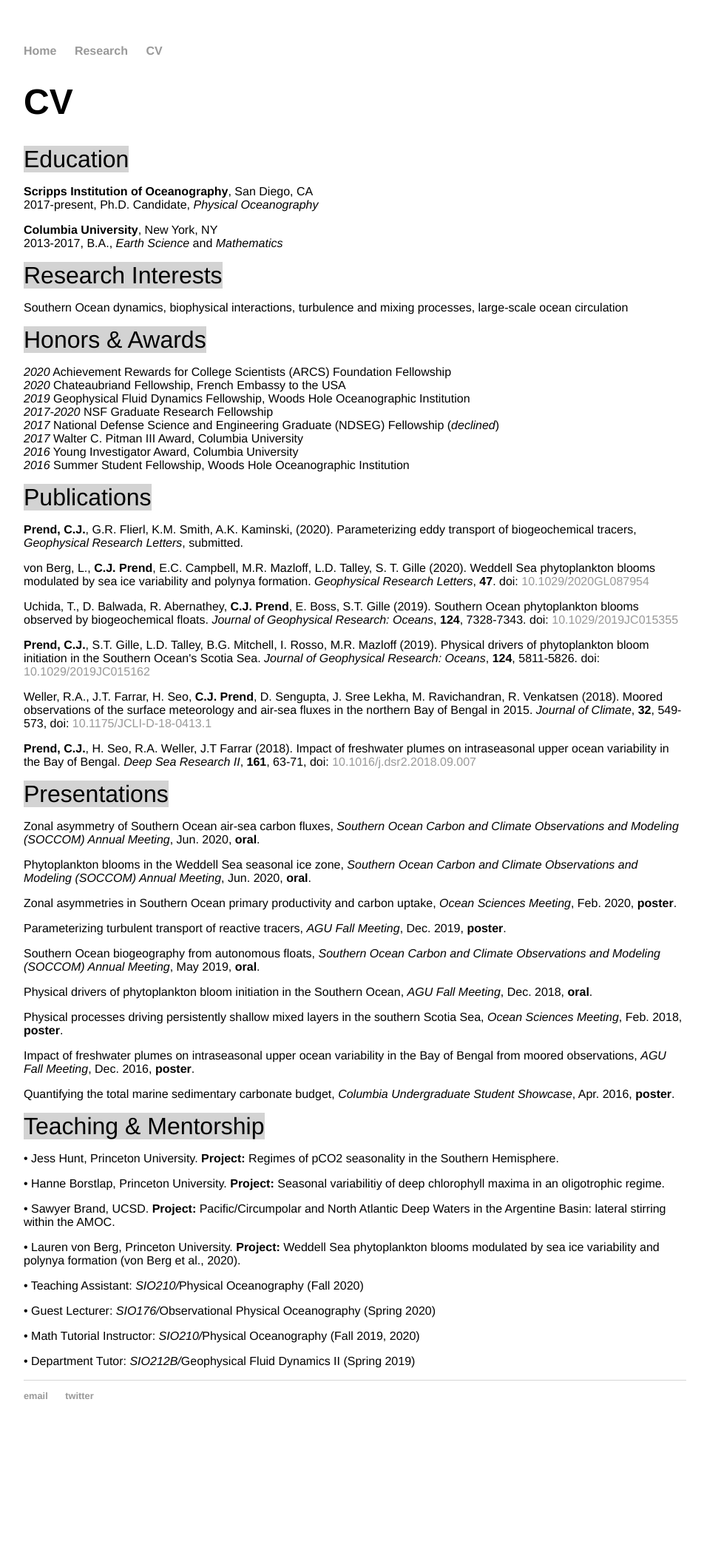
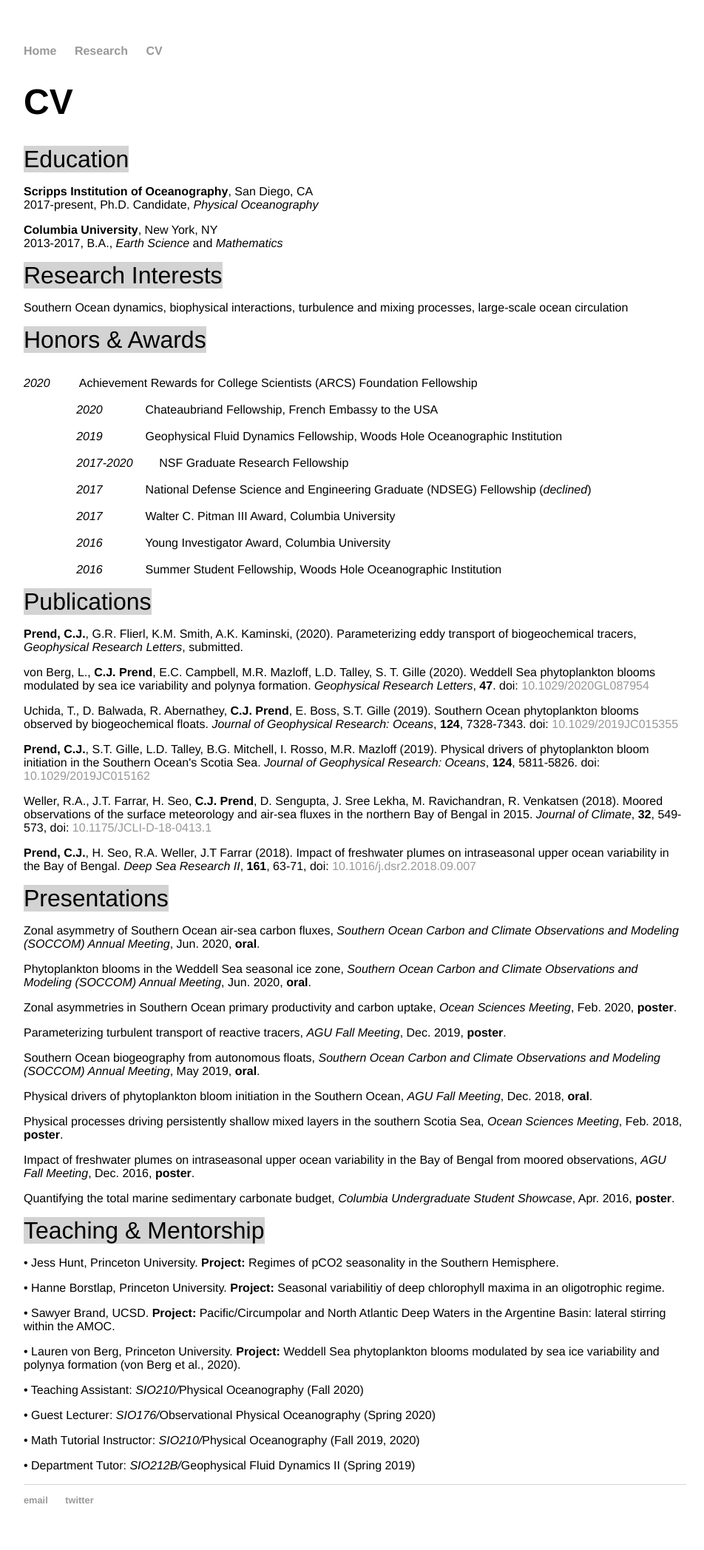
Before and after one commit to cprend/cprend.github.io, a Jekyll site: the page cv/index.html, which Jekyll copies as it is, in a window 1280 px wide. Shown: the whole page at 74% size, without its empty margins (160-1112 px from the left). Built offline with Jekyll 4.4.1, drawn with Linux system fonts in a browser that asks for light colours; before the commit the page ends 1954 px from its top, so only the background shows below that.

Commit message:
Update index.html

```diff
--- a/cv/index.html
+++ b/cv/index.html
@@ -24,7 +24,7 @@
 		2013-2017, B.A., <em>Earth Science</em> and <em>Mathematics</em></p>
 		<p1>Research Interests</p1>
 		<p>Southern Ocean dynamics, biophysical interactions, turbulence and mixing processes, large-scale ocean circulation</p>
-		<p1>Honors & Awards</p1>
+		<pre class="tab"><p1>Honors & Awards</p1>
 		<p><em>2020</em>         Achievement Rewards for College Scientists (ARCS) Foundation Fellowship<br/>
 		<em>2020</em>             Chateaubriand Fellowship, French Embassy to the USA<br/>
 		<em>2019</em>             Geophysical Fluid Dynamics Fellowship, Woods Hole Oceanographic Institution<br/>
@@ -32,7 +32,7 @@
 		<em>2017</em>             National Defense Science and Engineering Graduate (NDSEG) Fellowship (<em>declined</em>)<br/>
 		<em>2017</em>             Walter C. Pitman III Award, Columbia University<br/>
 		<em>2016</em>             Young Investigator Award, Columbia University<br/>
-		<em>2016</em>             Summer Student Fellowship, Woods Hole Oceanographic Institution</p>
+		<em>2016</em>             Summer Student Fellowship, Woods Hole Oceanographic Institution</p></pre>
 		<p1>Publications</p1>
 		<p><b>Prend, C.J.</b>, G.R. Flierl, K.M. Smith, A.K. Kaminski, (2020). Parameterizing eddy transport of biogeochemical tracers, <em>Geophysical Research Letters</em>, submitted.</p>
 		<p>von Berg, L., <b>C.J. Prend</b>, E.C. Campbell, M.R. Mazloff, L.D. Talley, S. T. Gille (2020). Weddell Sea phytoplankton blooms modulated by sea ice variability and polynya formation.
```
